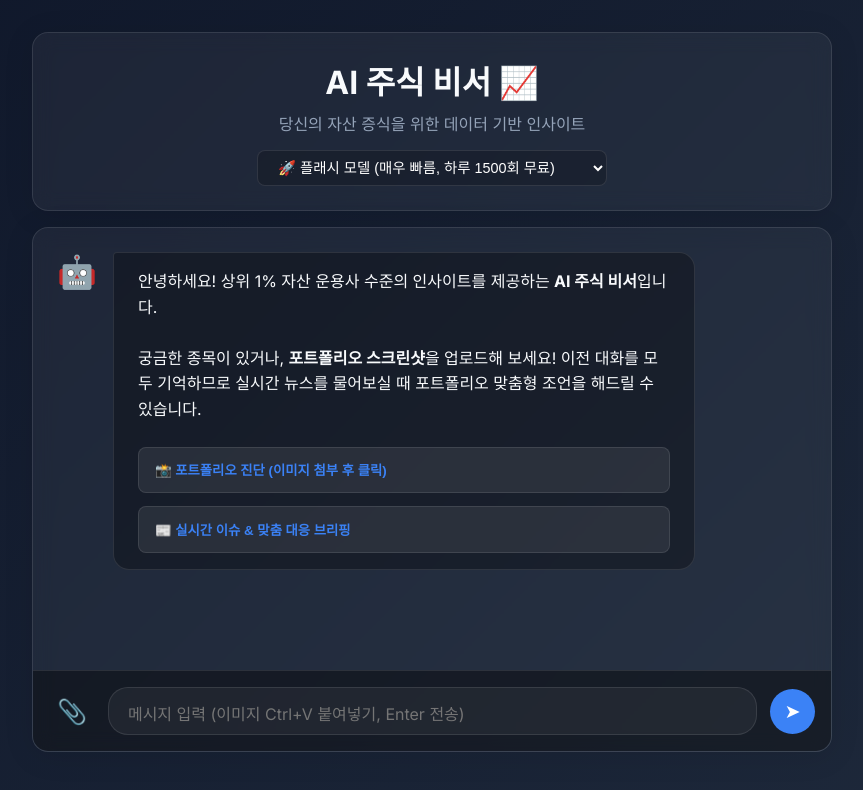
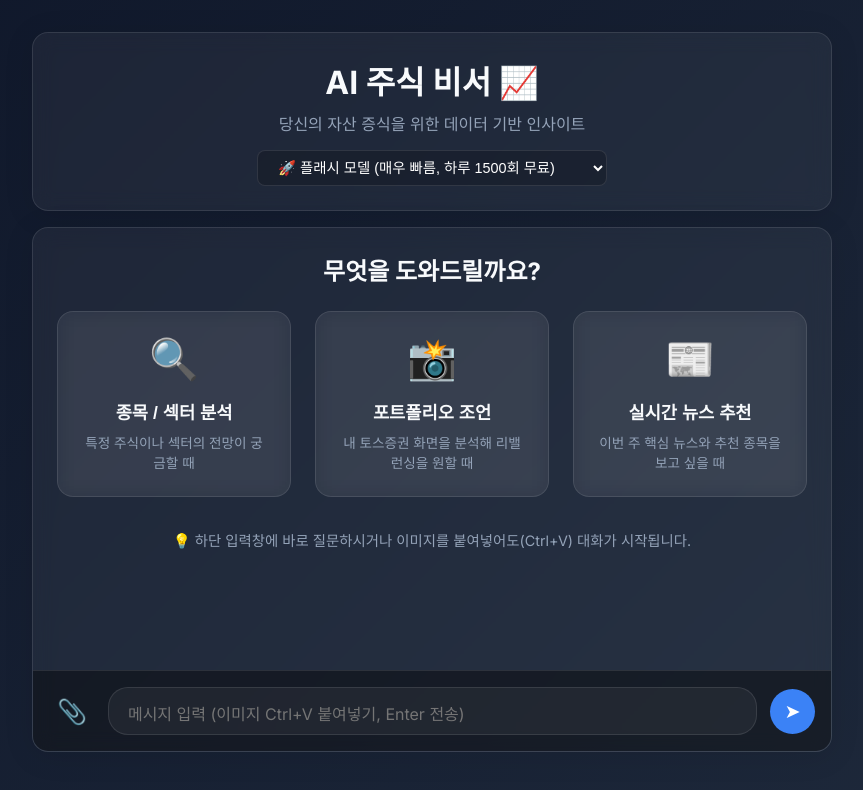
Before and after one commit to dongjet0102-stack/-ai-stock-assistant, a plain HTML site: page public/index.html in a window 1280 px wide. Shown: the whole page, without its empty margins (208-1071 px from the left). Drawn offline with Linux system fonts and the light colour scheme.

Commit message:
feat: restore welcome buttons into chat interface

```diff
--- a/public/app.js
+++ b/public/app.js
@@ -3,11 +3,28 @@ const chatInput = document.getElementById('chat-input');
 const fileUpload = document.getElementById('file-upload');
 const imagePreview = document.getElementById('image-preview');
 const previewImg = document.getElementById('preview-img');
+const welcomeSection = document.getElementById('welcome-section');
 
 const API_BASE = 'https://ai-stock-assistant-474b.onrender.com/api'; // 백엔드 주소 (Render)
 
 let selectedFile = null;
 let chatHistory = [];
+
+function selectOption(option) {
+  // 웰컴 섹션(버튼 3개) 숨기기
+  if (welcomeSection) {
+    welcomeSection.style.display = 'none';
+  }
+
+  if (option === 'analysis') {
+    appendMessage('model', '🔍 **[종목 / 섹터 분석]** 모드입니다.<br>궁금하신 특정 주식이나 섹터 이름(예: 삼성전자, AI 반도체 등)을 하단에 자유롭게 입력해주세요.');
+  } else if (option === 'portfolio') {
+    appendMessage('model', '📸 **[포트폴리오 조언]** 모드입니다.<br>현재 보유 중이신 증권 화면(토스증권 등)을 캡처해서 하단 클립(📎) 버튼이나 **Ctrl+V**로 붙여넣어 전송해주세요. 날카로운 팩트 폭행과 리밸런싱을 제안해 드립니다.');
+  } else if (option === 'news') {
+    appendMessage('model', '📰 **[실시간 뉴스 추천]** 이번 주 거시 경제 흐름과 추천 종목 브리핑을 준비합니다...');
+    sendQuickMessage('이번 주 가장 큰 영향을 미치는 거시경제 뉴스를 요약하고, 관련 최선호 섹터와 2가지 종목을 추천해줘. 실시간 구글 검색을 활용해줘.');
+  }
+}
 
 function scrollToBottom() {
   chatMessages.scrollTop = chatMessages.scrollHeight;
@@ -70,7 +87,7 @@ function appendMessage(role, text, imageUrl = null) {
 
   let contentHtml = '';
   if (imageUrl) {
-    contentHtml += `<img src="${imageUrl}" class="msg-image"/>`;
+    contentHtml += `<img src="${imageUrl}" class="msg-image" style="max-width: 250px; border-radius: 8px; margin-bottom: 8px; display: block;"/>`;
   }
   if (text) {
     contentHtml += `<div>${renderMarkdown(text)}</div>`;
@@ -95,6 +112,11 @@ function sendQuickMessage(text) {
 async function sendMessage() {
   const text = chatInput.value.trim();
   if (!text && !selectedFile) return;
+
+  // 첫 번째 메시지가 전송될 때 웰컴 버튼들 숨기기
+  if (welcomeSection) {
+    welcomeSection.style.display = 'none';
+  }
 
   // UI 반영
   const currentImage = selectedFile ? previewImg.src : null;
@@ -121,6 +143,7 @@ async function sendMessage() {
   // Reset input
   chatInput.value = '';
   removeImage();
+  chatInput.style.height = 'auto';
 
   try {
     const res = await fetch(`${API_BASE}/chat`, {
--- a/public/index.html
+++ b/public/index.html
@@ -25,21 +25,32 @@
 
     <main class="chat-main">
       <div id="chat-messages" class="chat-messages">
-        <!-- AI Welcome Message -->
-        <div class="message ai-message">
-          <div class="avatar">🤖</div>
-          <div class="bubble">
-            안녕하세요! 상위 1% 자산 운용사 수준의 인사이트를 제공하는 <b>AI 주식 비서</b>입니다.<br><br>
-            궁금한 종목이 있거나, <b>포트폴리오 스크린샷</b>을 업로드해 보세요! 이전 대화를 모두 기억하므로 실시간 뉴스를 물어보실 때 포트폴리오 맞춤형 조언을 해드릴 수 있습니다.
-            <div class="quick-actions">
-              <button class="quick-btn" onclick="sendQuickMessage('현재 보유중인 포트폴리오 스크린샷이야. 분석 및 리밸런싱 액션 플랜을 제안해줘.')">📸
-                포트폴리오 진단 (이미지 첨부 후 클릭)</button>
-              <button class="quick-btn"
-                onclick="sendQuickMessage('최근 주식 시장에 큰 영향을 미치는 거시경제 뉴스를 요약하고, 앞으로 어떻게 대응해야 할지 내 포트폴리오 상황에 맞춰 알려줘.')">📰
-                실시간 이슈 & 맞춤 대응 브리핑</button>
-            </div>
+
+        <!-- Welcome Section (Original 3 Buttons) -->
+        <section id="welcome-section" class="welcome-section" style="margin-bottom: 2rem;">
+          <h2 style="text-align:center; font-size:1.5rem; margin-bottom:1.5rem;">무엇을 도와드릴까요?</h2>
+          <div class="options-grid">
+            <button class="glass-btn" onclick="selectOption('analysis')">
+              <span class="icon">🔍</span>
+              <span class="text">종목 / 섹터 분석</span>
+              <span class="subtext">특정 주식이나 섹터의 전망이 궁금할 때</span>
+            </button>
+            <button class="glass-btn" onclick="selectOption('portfolio')">
+              <span class="icon">📸</span>
+              <span class="text">포트폴리오 조언</span>
+              <span class="subtext">내 토스증권 화면을 분석해 리밸런싱을 원할 때</span>
+            </button>
+            <button class="glass-btn" onclick="selectOption('news')">
+              <span class="icon">📰</span>
+              <span class="text">실시간 뉴스 추천</span>
+              <span class="subtext">이번 주 핵심 뉴스와 추천 종목을 보고 싶을 때</span>
+            </button>
           </div>
-        </div>
+          <div style="text-align: center; margin-top: 2rem; color: var(--text-muted); font-size: 0.9rem;">
+            💡 하단 입력창에 바로 질문하시거나 이미지를 붙여넣어도(Ctrl+V) 대화가 시작됩니다.
+          </div>
+        </section>
+
       </div>
 
       <div class="chat-input-wrapper">
```
